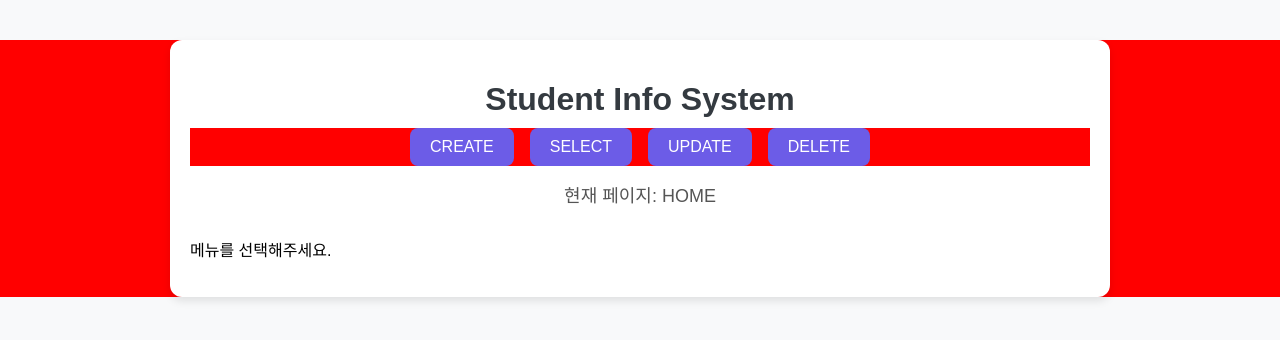
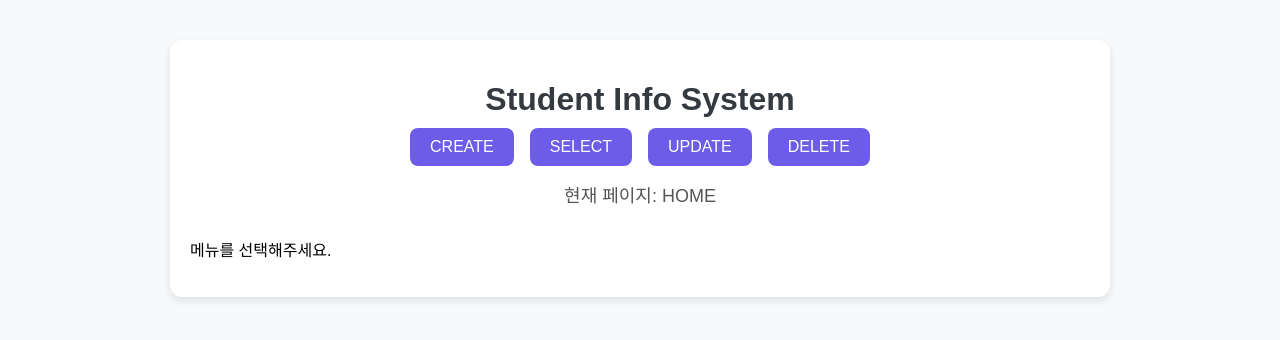
Before and after one commit to TaYaKi71751/react-01, a React (Create React App) app: page / in a window 1280 px wide. Shown: the top 340 px of the page. Built offline with nearby package versions, Linux system fonts and the light colour scheme.

Commit message:
Remove some css

```diff
--- a/src/index.css
+++ b/src/index.css
@@ -11,7 +11,3 @@ code {
   font-family: source-code-pro, Menlo, Monaco, Consolas, 'Courier New',
     monospace;
 }
-
-div {
-	background-color: red;
-}
```
